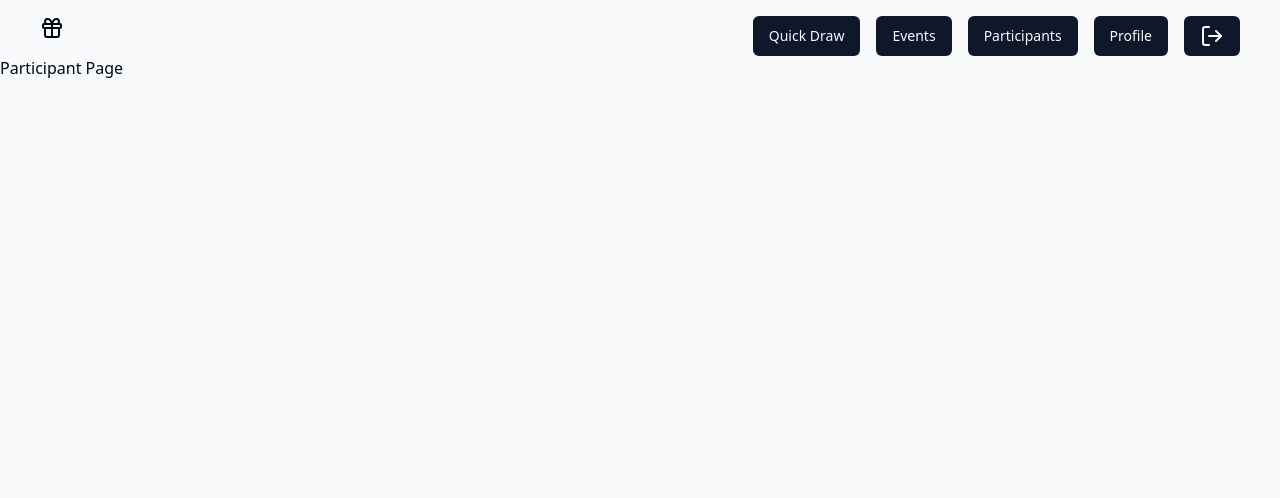
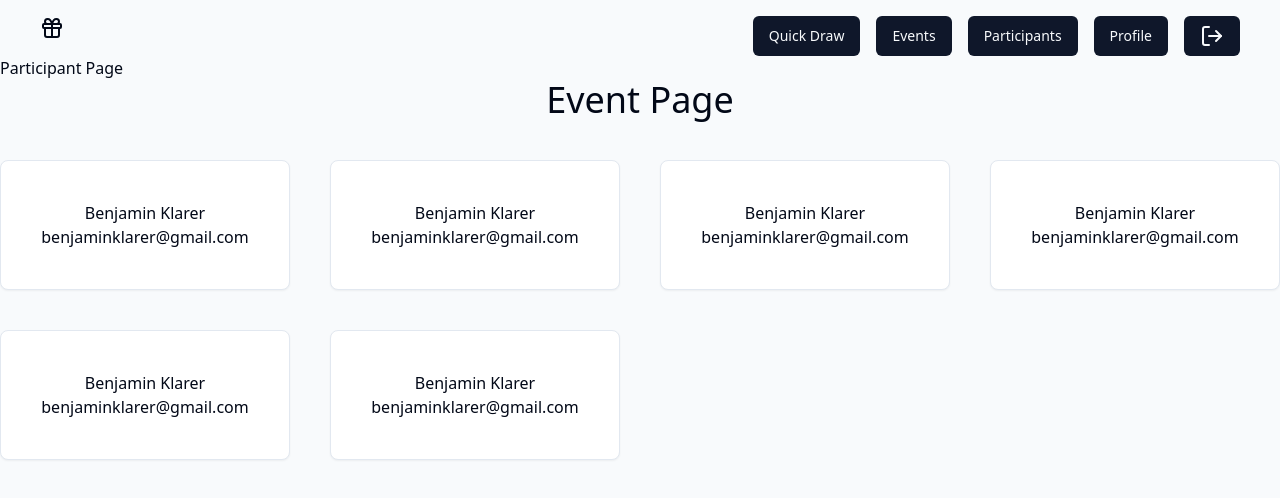
Before and after one commit to bklarer/draw-mate-frontend, a Next.js app: page /participants in a window 1280 px wide. Shown: the top 498 px of the page. Built offline with nearby package versions, Linux system fonts and the light colour scheme.

Commit message:
Add layout for participant page

```diff
--- a/app/participants/page.tsx
+++ b/app/participants/page.tsx
@@ -1,9 +1,19 @@
+import ParticipantCard from "@/components/ParticipantCard";
+
 export default function ParticipantPage() {
   //TODO: I'll just do a modal for a single participant to edit/delete
 
   return (
     <div>
       <h1>Participant Page</h1>
+      <div className="w-full">
+        <h1 className="text-4xl text-center">Event Page</h1>
+        <div className="grid grid-cols-4 gap-10 mt-10">
+          {[1, 2, 3, 4, 5, 6].map((event) => (
+            <ParticipantCard key={event} className="w-full" />
+          ))}
+        </div>
+      </div>
     </div>
   );
 }
--- /dev/null
+++ b/components/ParticipantCard.tsx
@@ -0,0 +1,19 @@
+import { Card, CardContent } from "@/components/ui/card";
+import { cn } from "@/lib/utils";
+
+interface ParticipantCardProps {
+  className?: string;
+}
+
+export default function ParticipantCard({ className }: ParticipantCardProps) {
+  console.log("ParticipantCard");
+
+  return (
+    <Card className={cn(className)}>
+      <CardContent className="text-center p-10">
+        <h2>Benjamin Klarer</h2>
+        <p>benjaminklarer@gmail.com</p>
+      </CardContent>
+    </Card>
+  );
+}
```
